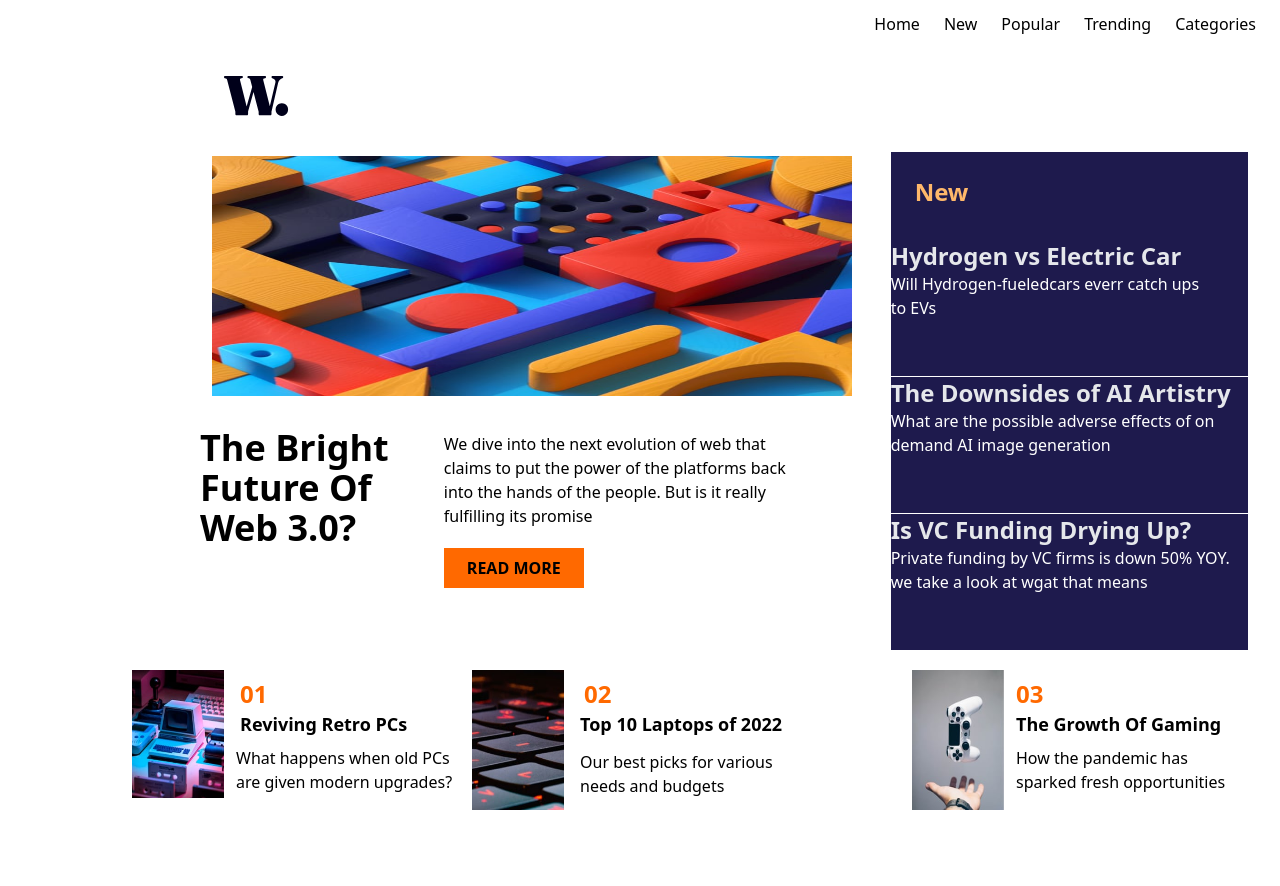
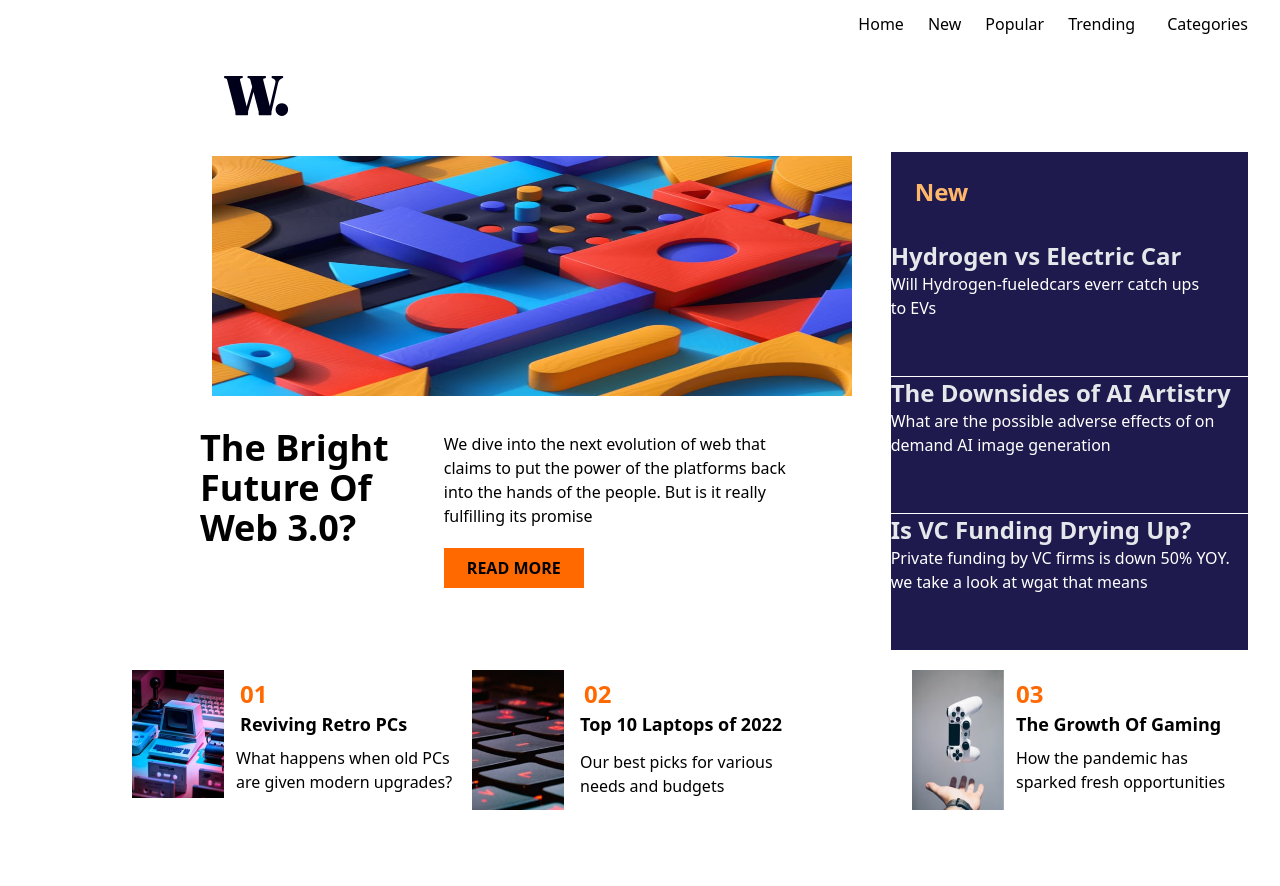
Before and after one commit to Boluwatito1719/news-homepage-main, a plain HTML site: page index.html in a window 1280 px wide. Drawn offline with nearby package versions, Linux system fonts and the light colour scheme.

Commit message:
change the padding for category

```diff
--- a/index.html
+++ b/index.html
@@ -25,7 +25,7 @@
       <div class="px-3 hover:text-orange-600">New</div>
       <div class="px-3 hover:text-orange-600">Popular</div>
       <div class="px-3 hover:text-orange-600">Trending</div>
-      <div class="px-3 hove:text-orange-600">Categories</div>
+      <div class="px-5 hove:text-orange-600">Categories</div>
     </div>
   </div>
 
```
